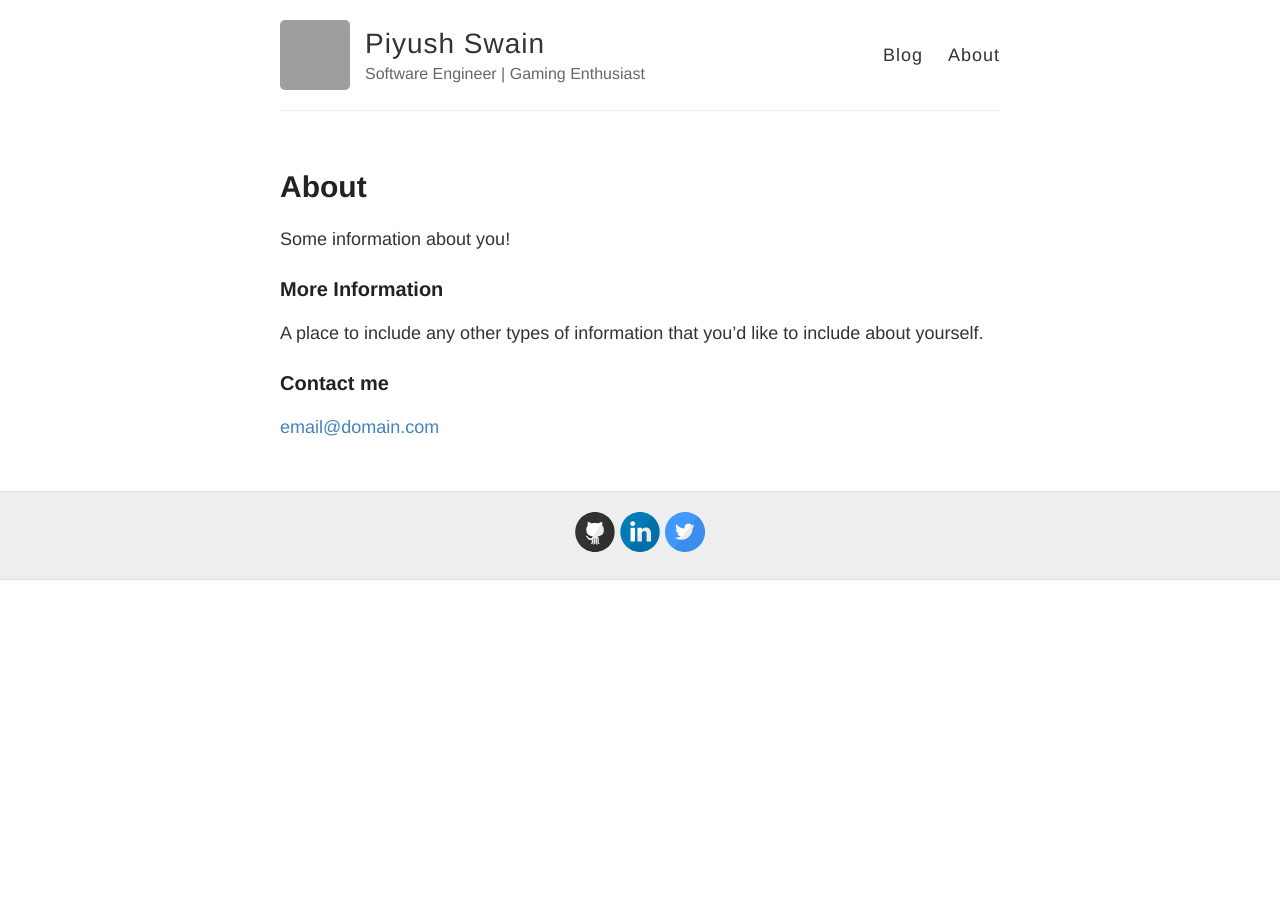
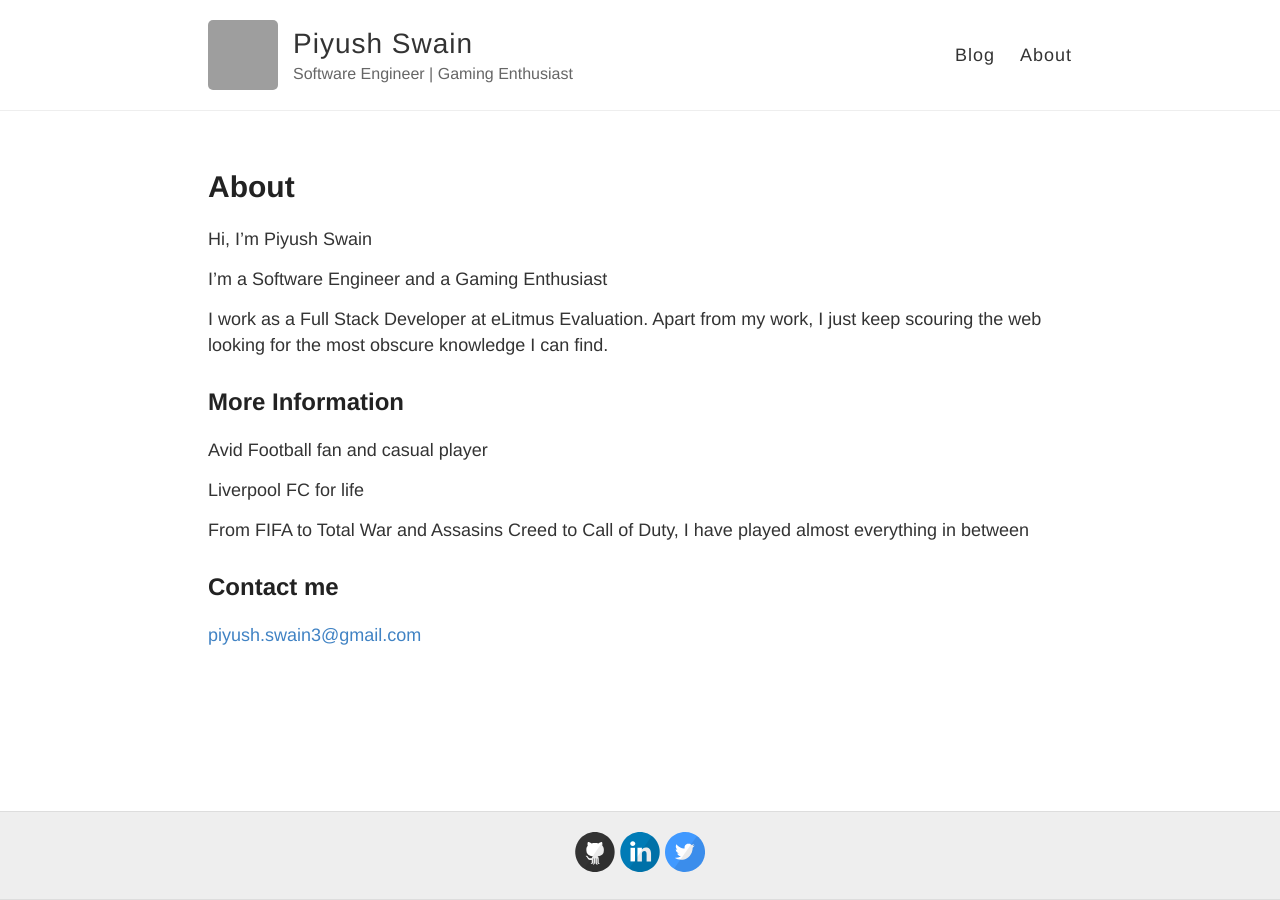
Before and after one commit to piyushswain/piyushswain.github.io, a Jekyll site: the page built from about.md, in a window 1280 px wide. Built offline with Jekyll 4.4.1, drawn with Linux system fonts in a browser that asks for light colours; grey boxes are pictures that could not be loaded.

Commit message:
Basic Design Changes along with info

```diff
--- a/_layouts/default.html
+++ b/_layouts/default.html
@@ -16,6 +16,7 @@
   </head>
 
   <body>
+    <div class="header-and-content">
       <div class="wrapper-masthead">
         <div class="container">
           <header class="masthead clearfix">
@@ -27,7 +28,7 @@
             </div>
 
             <nav>
-            <a href="{{ site.baseurl }}/">Blog</a>
+              <a href="{{ site.baseurl }}/blog">Blog</a>
               <a href="{{ site.baseurl }}/about">About</a>
             </nav>
           </header>
@@ -36,6 +37,7 @@
 
       <div id="main" role="main" class="container">
         {{ content }}
+      </div>
     </div>
 
     <div class="wrapper-footer">
--- a/about.md
+++ b/about.md
@@ -4,12 +4,20 @@ title: About
 permalink: /about/
 ---
 
-Some information about you!
+Hi, I'm Piyush Swain
 
-### More Information
+I'm a Software Engineer and a Gaming Enthusiast
 
-A place to include any other types of information that you'd like to include about yourself.
+I work as a Full Stack Developer at eLitmus Evaluation. Apart from my work, I just keep scouring the web looking for the most obscure knowledge I can find.
 
-### Contact me
+## More Information
 
-[email@domain.com](mailto:email@domain.com)
+Avid Football fan and casual player
+
+Liverpool FC for life
+
+From FIFA to Total War and Assasins Creed to Call of Duty, I have played almost everything in between
+
+## Contact me
+
+[piyush.swain3@gmail.com](mailto:piyush.swain3@gmail.com)
--- a/style.scss
+++ b/style.scss
@@ -8,6 +8,11 @@
 @import "reset";
 @import "variables";
 // Syntax highlighting @import is at the bottom of this file
+
+/*************/
+/* VARIABLES */
+/*************/
+// $base-color: ;
 
 /**************/
 /* BASE RULES */
@@ -21,13 +26,21 @@ body {
 	background: $white;
   font: 18px/1.4 $helvetica;
   color: $darkGray;
+  min-height: 100vh;
+  display: flex;
+  flex-direction: column;
+  justify-content: space-between;
 }
 
 .container {
   margin: 0 auto;
-  max-width: 740px;
-  padding: 0 10px;
+  max-width: 70vw;
+  padding: 0 1rem;
   width: 100%;
+
+  @include mobile {
+    max-width: 100vw;
+  }
 }
 
 h1, h2, h3, h4, h5, h6 {
@@ -151,12 +164,12 @@ img {
 //
 
 .wrapper-masthead {
+  border-bottom: 1px solid $lightGray;
   margin-bottom: 50px;
 }
 
 .masthead {
   padding: 20px 0;
-  border-bottom: 1px solid $lightGray;
 
   @include mobile {
     text-align: center;
```
Also changed, not shown: blog.html (added, +18 -0 lines), index.html (+14 -13 lines), favicon.ico (added), 1 other file. Lines whose indentation alone changed are shown as unchanged.
